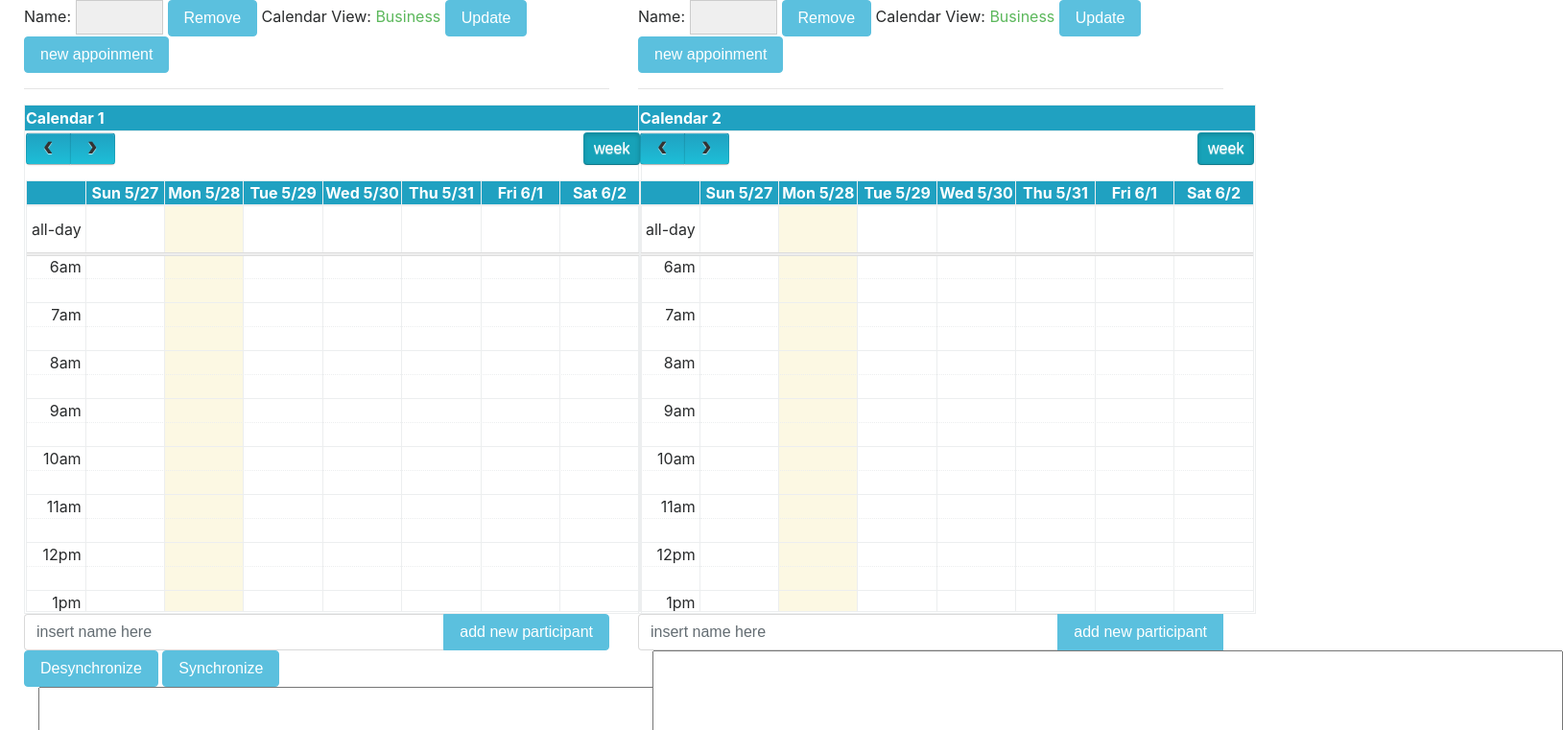
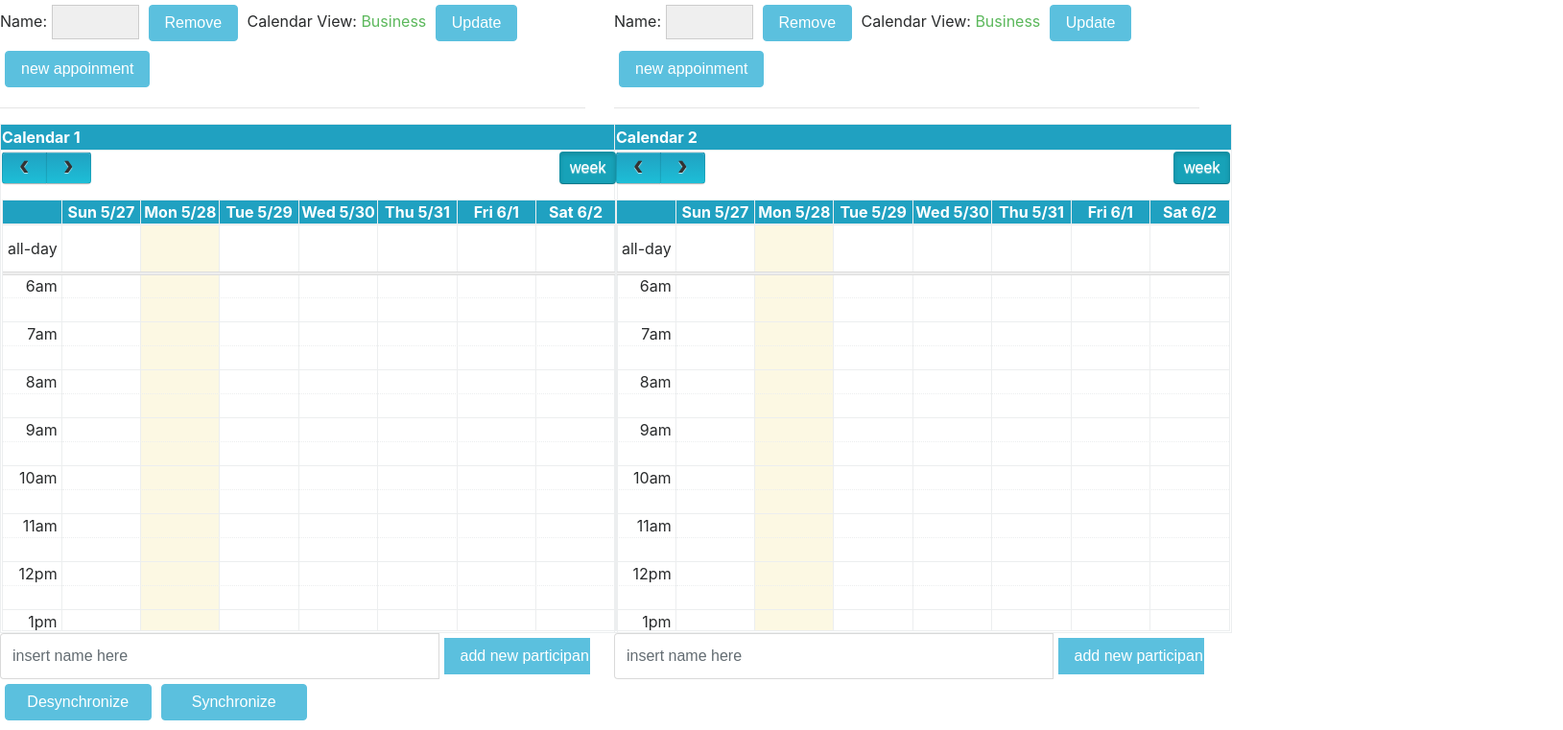
Before and after one commit to AntidoteDB/calender-app, a website: page Application/views/index.html in a window 1280 px wide. Shown: the top 761 px of the page at 96% size, 1629 px wide, since content can reach past the window. Drawn offline with nearby package versions, Linux system fonts and the light colour scheme; files that its build step writes are made by us from their sources; files whose address does not match are found by name.

Commit message:
UI changes.

```diff
--- a/Application/public/css/calendarLayout.css
+++ b/Application/public/css/calendarLayout.css
@@ -12,3 +12,29 @@ th {
     color: white;
 	font-weight: bold;
 }
+
+
+.input-group {
+    display: flex;
+    flex-wrap: wrap;
+    width: 100%;
+}
+
+#btnBreakConnection,
+#btnReestablishConnection,
+.input-group-btn {
+    width: 25%;
+}
+
+#btnNewParticipant-1,
+#btnNewParticipant-2 {
+    width: 100%;
+}
+
+.btn {
+    margin: 5px !important;
+}
+
+#newParticipant-1 {
+    width: 60%;
+}
--- a/Application/views/index.html
+++ b/Application/views/index.html
@@ -30,7 +30,7 @@
 </head>
 
 <body>
-    <div class="container-full row" style="margin-left:10px;">
+    <div class="container-full row">
         <div class="col-md-6">
                     Name:
                     <select id="cbNames-1" onchange="onChangeCbNames(this)"></select>
@@ -183,16 +183,16 @@
 						<span class="input-group-btn">
 							<input type="button" class="btn btn-info" id="btnNewParticipant-1" value="add new participant" onclick="addNewParticipant(event)" />
                         </span>
+                        <input type="button" class="btn btn-info" id="btnBreakConnection" value="Desynchronize" onclick="disableConnection(this)"/>
+                        <input type="button" class="btn btn-info" id="btnReestablishConnection" value="Synchronize" onclick="enableConnection(this)"/>
                     </div>
 			   </div>
             </div>
-			<div>
-			 <input type="button" class="btn btn-info" id="btnBreakConnection" value="Desynchronize" onclick="disableConnection(this)"/>
-			 <input type="button" class="btn btn-info" id="btnReestablishConnection" value="Synchronize" onclick="enableConnection(this)"/>
-			</div>
+            <!--
                 <div class="col-md-12">
                     <textarea rows="20" cols="100" id="console-1"></textarea>
                 </div>
+            -->
         </div>
         <div class="col-md-6">
                 Name:
@@ -343,9 +343,11 @@
 					</div>
                 </div>
             </div>
+            <!--
                 <div class="col-md-12">
                     <textarea rows="20" cols="100" id="console-2"></textarea>
                 </div>
+            -->
         </div>
     </div>
 </body>
```
Lines whose indentation alone changed are shown as unchanged.
